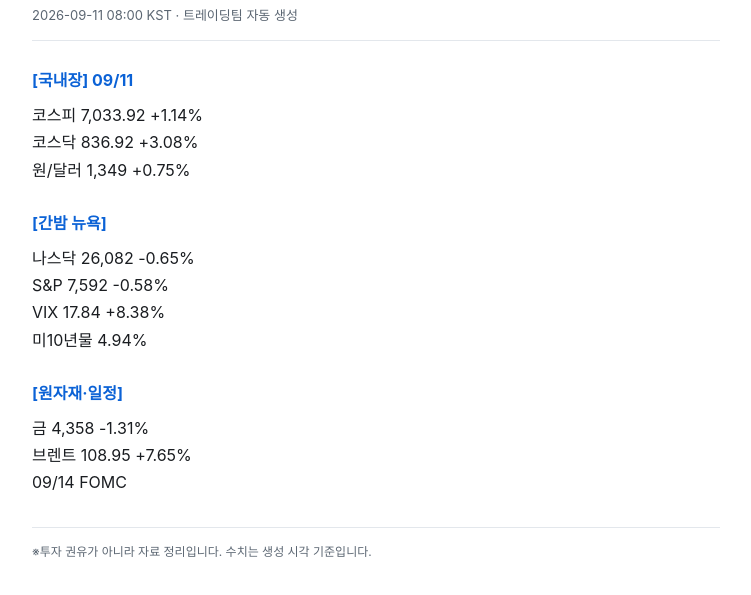
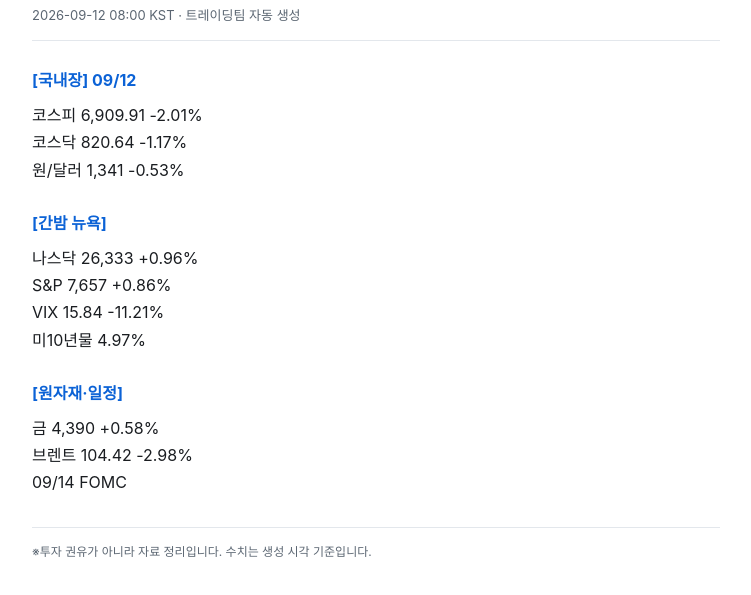
Before and after one commit to ajh04230-rgb/squeeze, a plain HTML site: page notes/brief-kr-%Y%m%d.html in a window 1280 px wide. Shown: the part 47-642 px from the top of the page, without its empty margins (264-1015 px from the left). Drawn offline with Linux system fonts and the light colour scheme.

Commit message:
note: brief-kr-%Y%m%d

```diff
--- a/notes/brief-kr-%Y%m%d.html
+++ b/notes/brief-kr-%Y%m%d.html
@@ -15,4 +15,4 @@
 .box{background:rgba(127,127,127,.08);border-left:3px solid var(--acc);padding:10px 12px;margin:14px 0;border-radius:0 6px 6px 0}
 code{background:rgba(127,127,127,.14);padding:1px 5px;border-radius:4px;font-size:13px}
 .f{margin-top:30px;padding-top:14px;border-top:1px solid var(--line);color:var(--mut);font-size:12px}
-</style></head><body><h1>국내장 브리핑</h1><div class=meta>2026-09-11 08:00 KST · 트레이딩팀 자동 생성</div><h2>[국내장] 09/11</h2><p>코스피 7,033.92 +1.14%<br>코스닥 836.92 +3.08%<br>원/달러 1,349 +0.75%</p><h2>[간밤 뉴욕]</h2><p>나스닥 26,082 -0.65%<br>S&P 7,592 -0.58%<br>VIX 17.84 +8.38%<br>미10년물 4.94%</p><h2>[원자재·일정]</h2><p>금 4,358 -1.31%<br>브렌트 108.95 +7.65%<br>09/14 FOMC</p><div class=f>※투자 권유가 아니라 자료 정리입니다. 수치는 생성 시각 기준입니다.</div></body></html>
+</style></head><body><h1>국내장 브리핑</h1><div class=meta>2026-09-12 08:00 KST · 트레이딩팀 자동 생성</div><h2>[국내장] 09/12</h2><p>코스피 6,909.91 -2.01%<br>코스닥 820.64 -1.17%<br>원/달러 1,341 -0.53%</p><h2>[간밤 뉴욕]</h2><p>나스닥 26,333 +0.96%<br>S&P 7,657 +0.86%<br>VIX 15.84 -11.21%<br>미10년물 4.97%</p><h2>[원자재·일정]</h2><p>금 4,390 +0.58%<br>브렌트 104.42 -2.98%<br>09/14 FOMC</p><div class=f>※투자 권유가 아니라 자료 정리입니다. 수치는 생성 시각 기준입니다.</div></body></html>
```
